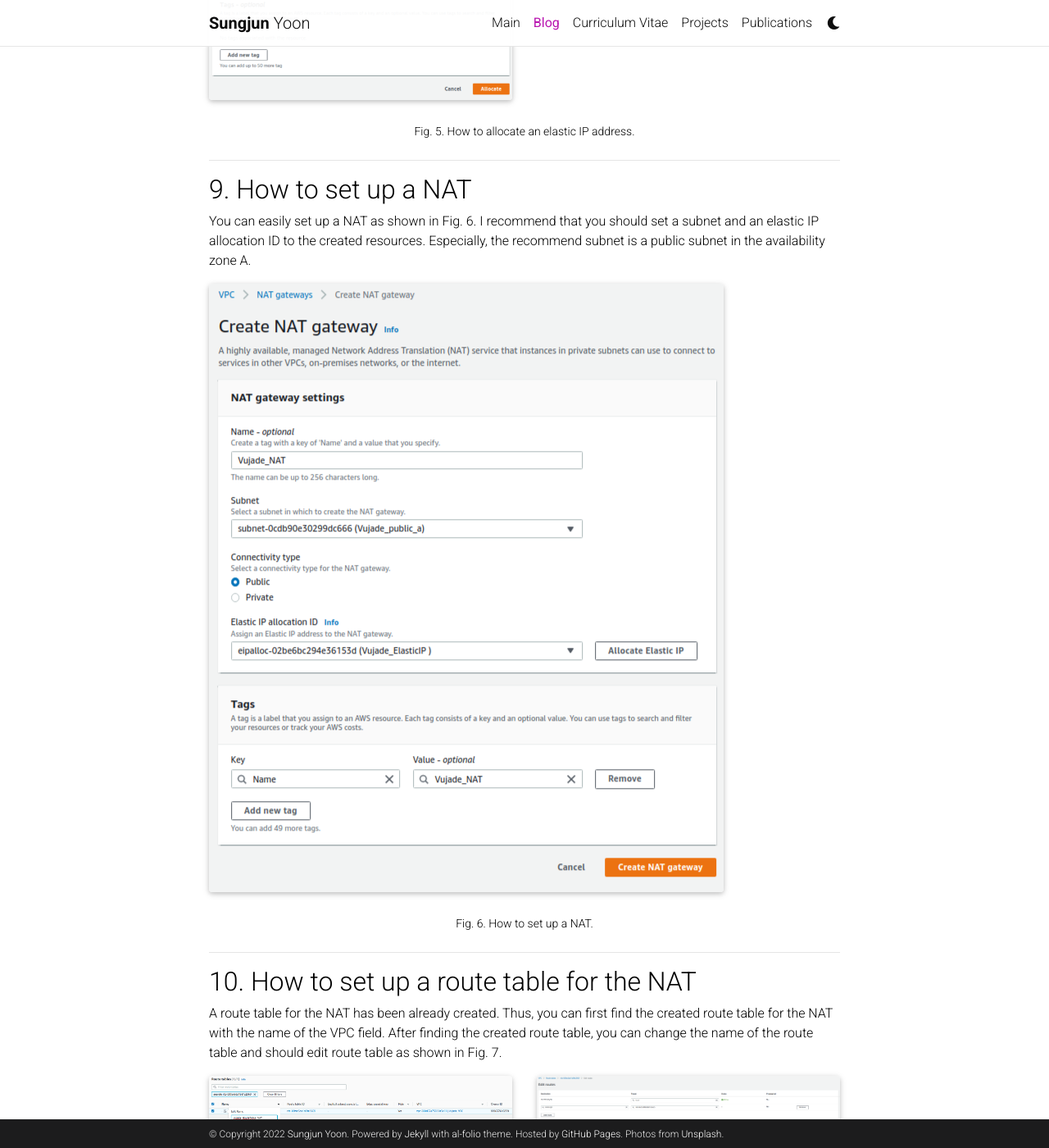
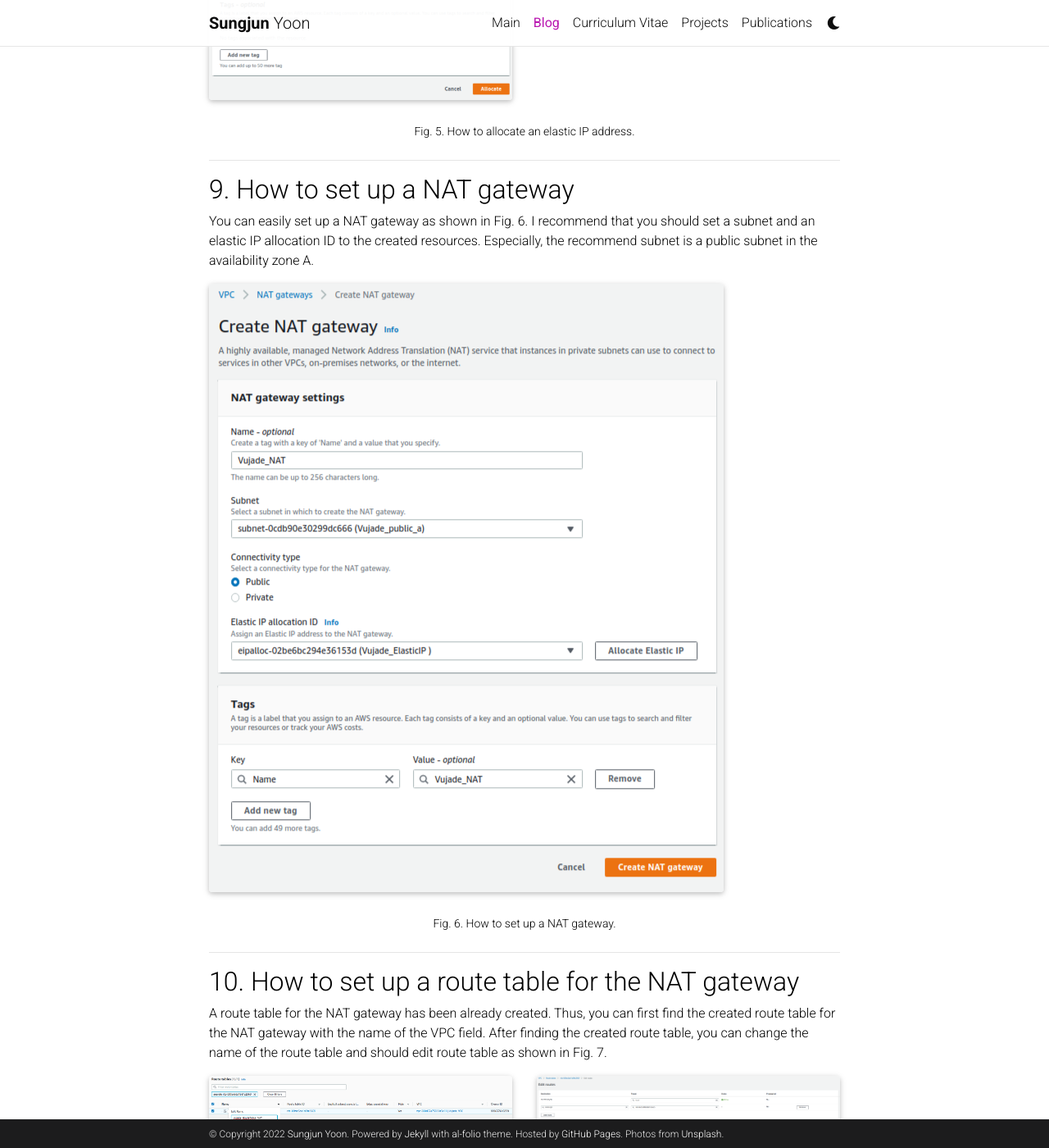
Before and after one commit to vujadeyoon/vujadeyoon.github.io, a Jekyll site: the page built from _posts/AWS/2022-01-26-vpc.md, in a window 1280 px wide and 1400 px high, scrolled down 6349 px. Shown: the whole window at 82% size. Built offline with Jekyll 4.4.1, drawn with Linux system fonts in a browser that asks for light colours; full-size pictures stand in for the smaller copies a plugin makes; comment, search, counter and statistics services are not loaded; a style sheet for code colours, icons or effects is not loaded; some of the changed text lies outside the part shown.

Commit message:
220126d: update the blog, Amazon Virtual Private Cloud (VPC).

```diff
--- a/_posts/AWS/2022-01-26-vpc.md
+++ b/_posts/AWS/2022-01-26-vpc.md
@@ -17,8 +17,8 @@
   6.  [How to set up an internet gateway](#internet_gateway)
   7.  [How to set up a route table for the internet gateway](#route_table_ig)
   8.  [How to allocate an elastic IP address](#elastic_ip)
-  9.  [How to set up a NAT](#nat)
-  10. [How to set up a route table for the NAT](#route_table_nat)
+  9.  [How to set up a NAT gateway](#nat)
+  10. [How to set up a route table for the NAT gateway](#route_table_nat)
   11. [Reference](#ref)
 
 <hr>
@@ -164,7 +164,7 @@
 Please note that you should set up two route tables for an internet gateway and a Network Address Translation (NAT)
 gateway which corresponds to public and private subnets, respectively.
 In this section, I introduce how to set up a route table for the created internet gateway. The way to install a route
-table for the NAT is addressed in the [Section 10. How to set up a route table for the NAT](#route_table_nat).
+table for the NAT gateway is addressed in the [Section 10. How to set up a route table for the NAT gateway](#route_table_nat).
 
 Fig. 4 shows how to set up a route table for the internet gateway. You should edit route tables and subnet associations
 after creating the route table.
@@ -186,7 +186,7 @@
 
 ## 8. How to allocate an elastic IP address <a name="elastic_ip"></a>
 
-You should allocate an elastic IP address that is required when creating a NAT in the [Section 10. How to set up a route table for the NAT](#route_table_nat).
+You should allocate an elastic IP address that is required when creating a NAT gateway in the [Section 10. How to set up a route table for the NAT gateway](#route_table_nat).
 I recommend that you should modify the name of the allocated elastic IP address after getting the elastic IP address as shown in Fig. 5.
 
 <div class="row mt-3">
@@ -203,9 +203,9 @@
 
 <hr>
 
-## 9. How to set up a NAT <a name="nat"></a>
+## 9. How to set up a NAT gateway <a name="nat"></a>
 
-You can easily set up a NAT as shown in Fig. 6. I recommend that you should set a subnet and an elastic IP allocation ID to the created resources.
+You can easily set up a NAT gateway as shown in Fig. 6. I recommend that you should set a subnet and an elastic IP allocation ID to the created resources.
 Especially, the recommend subnet is a public subnet in the availability zone A.
 
 <div class="row mt-3">
@@ -214,14 +214,14 @@
     </div>
 </div>
 <div class="caption">
-    Fig. 6. How to set up a NAT.
+    Fig. 6. How to set up a NAT gateway.
 </div>
 
 <hr>
 
-## 10. How to set up a route table for the NAT <a name="route_table_nat"></a>
+## 10. How to set up a route table for the NAT gateway <a name="route_table_nat"></a>
 
-A route table for the NAT has been already created. Thus, you can first find the created route table for the NAT with
+A route table for the NAT gateway has been already created. Thus, you can first find the created route table for the NAT gateway with
 the name of the VPC field. After finding the created route table, you can change the name of the route table and should
 edit route table as shown in Fig. 7.
 
@@ -234,7 +234,7 @@
     </div>
 </div>
 <div class="caption">
-    Fig. 7. How to set up a route table for the NAT.
+    Fig. 7. How to set up a route table for the NAT gateway.
 </div>
 
 <hr>
@@ -247,7 +247,4 @@
 5. <a href="https://aws.amazon.com/premiumsupport/knowledge-center/ec2-instance-type-not-supported-az-error" title="Why am I receiving the error, Your requested instance type is not supported in your requested Availability Zone, when launching an EC2 instance?"> Why am I receiving the error, Your requested instance type is not supported in your requested Availability Zone, when launching an EC2 instance?</a>
 6. <a href="https://aws.amazon.com/premiumsupport/knowledge-center/eks-vpc-subnet-discovery" title="How can I tag the Amazon VPC subnets in my Amazon EKS cluster for automatic subnet discovery by load balancers or ingress controllers?"> How can I tag the Amazon VPC subnets in my Amazon EKS cluster for automatic subnet discovery by load balancers or ingress controllers?</a>
 
-
-
-
 <hr>
```
